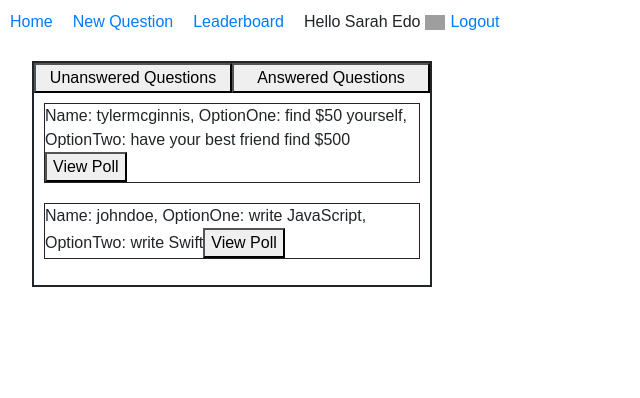
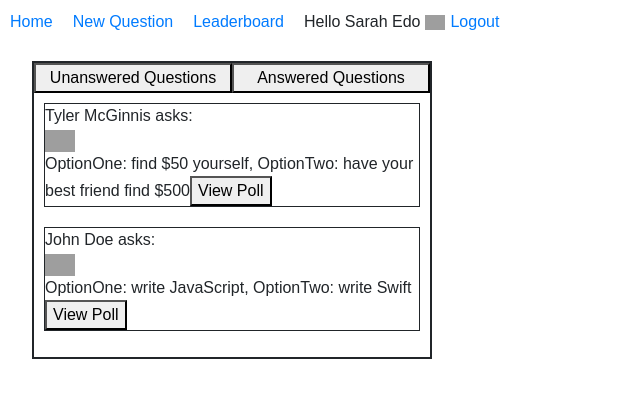
Before and after one commit to yuyi1000/reactnd-would-you-rather-app, a React (Create React App) app: page /login in a window 1280 px wide. Both pictures are taken after a click on the input "Sign in". Shown: the top 398 px of the page, without its empty margins (0-640 px from the left). Built offline with nearby package versions, Linux system fonts and the light colour scheme; grey boxes are pictures that could not be loaded.

Commit message:
add avatar for each question preview item

```diff
--- a/src/components/QuestionPreview.js
+++ b/src/components/QuestionPreview.js
@@ -16,16 +16,24 @@ class QuestionPreview extends Component {
   }
 
   render() {
-    const { question, isAnswered } = this.props
+    const { question, isAnswered, name, avatarURL } = this.props
 
     return (
       <div className='question-preview'>
-        Name: {question.author},
-        OptionOne: {question.optionOne.text},
-        OptionTwo: {question.optionTwo.text}
-        <button onClick={(e) => this.showQuestionDetail(e, question.id, isAnswered)}>
-          View Poll
-        </button>
+        <div className='question-preview-name'>
+          {name} asks: <br/>
+        </div>
+        <div className='question-preview-avatar'>
+          <img src={avatarURL} />
+        </div>
+        <div className='question-preview-options'>
+          OptionOne: {question.optionOne.text},
+          OptionTwo: {question.optionTwo.text}
+          <button onClick={(e) => this.showQuestionDetail(e, question.id, isAnswered)}>
+            View Poll
+          </button>
+        </div>
+
       </div>
     )
   }
@@ -34,9 +42,13 @@ class QuestionPreview extends Component {
 function mapStateToProps ({ questions, authedUser, users }, { questionId }) {
   const answeredQuestions = Object.keys(users[authedUser].answers)
   const isAnswered = answeredQuestions.includes(questionId)
+  const question = questions[questionId]
+  const { name, avatarURL } = users[question.author]
   return {
-    question: questions[questionId],
+    question,
     isAnswered,
+    name,
+    avatarURL,
   }
 }
 
--- a/src/index.css
+++ b/src/index.css
@@ -61,3 +61,15 @@ li {
   border: solid 1px;
 
 }
+
+.question-preview-name {
+
+}
+
+.question-preview-avatar {
+  /* width: 30px; */
+}
+
+.question-preview-avatar img {
+  width: 30px;
+}
```
